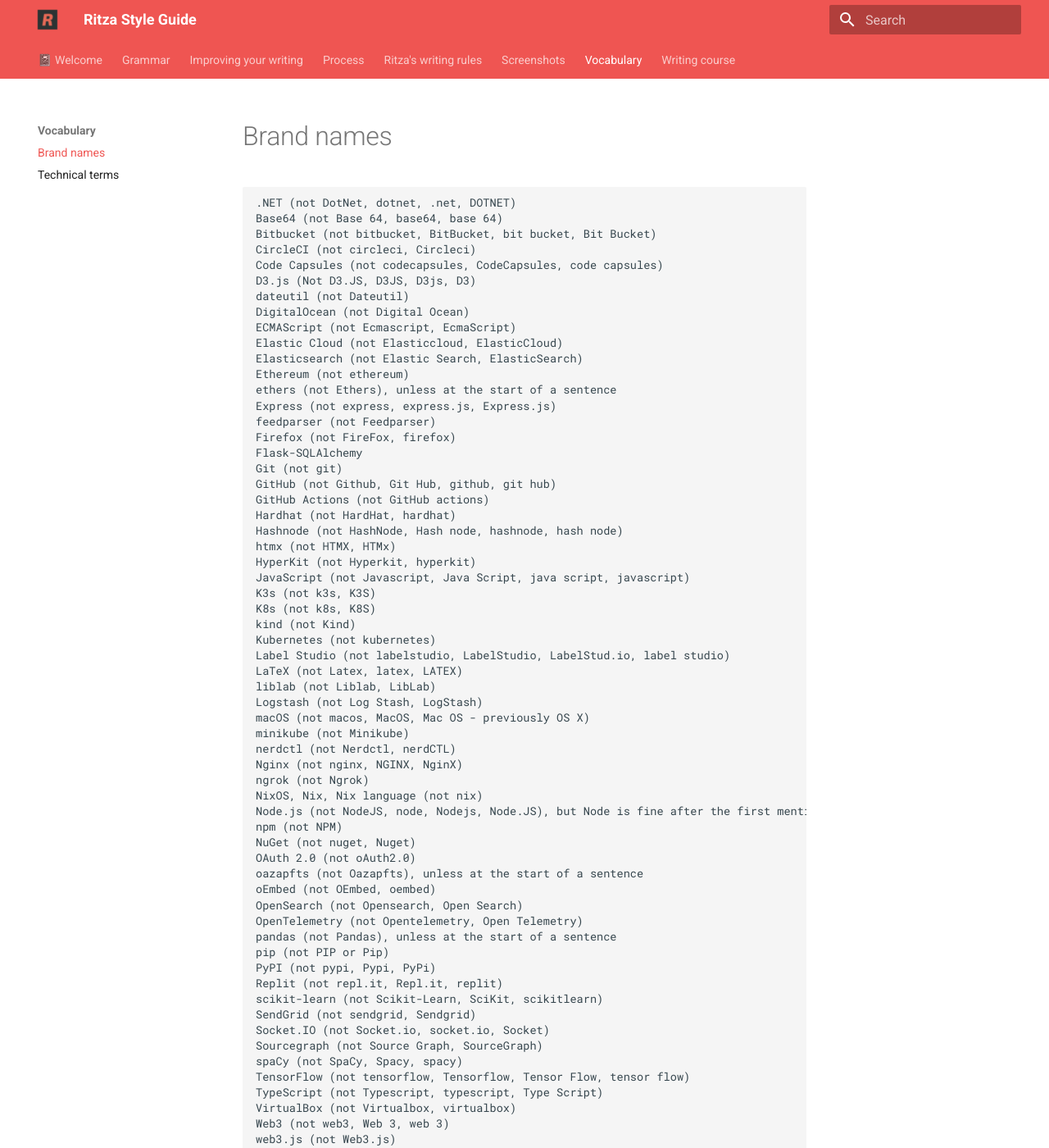
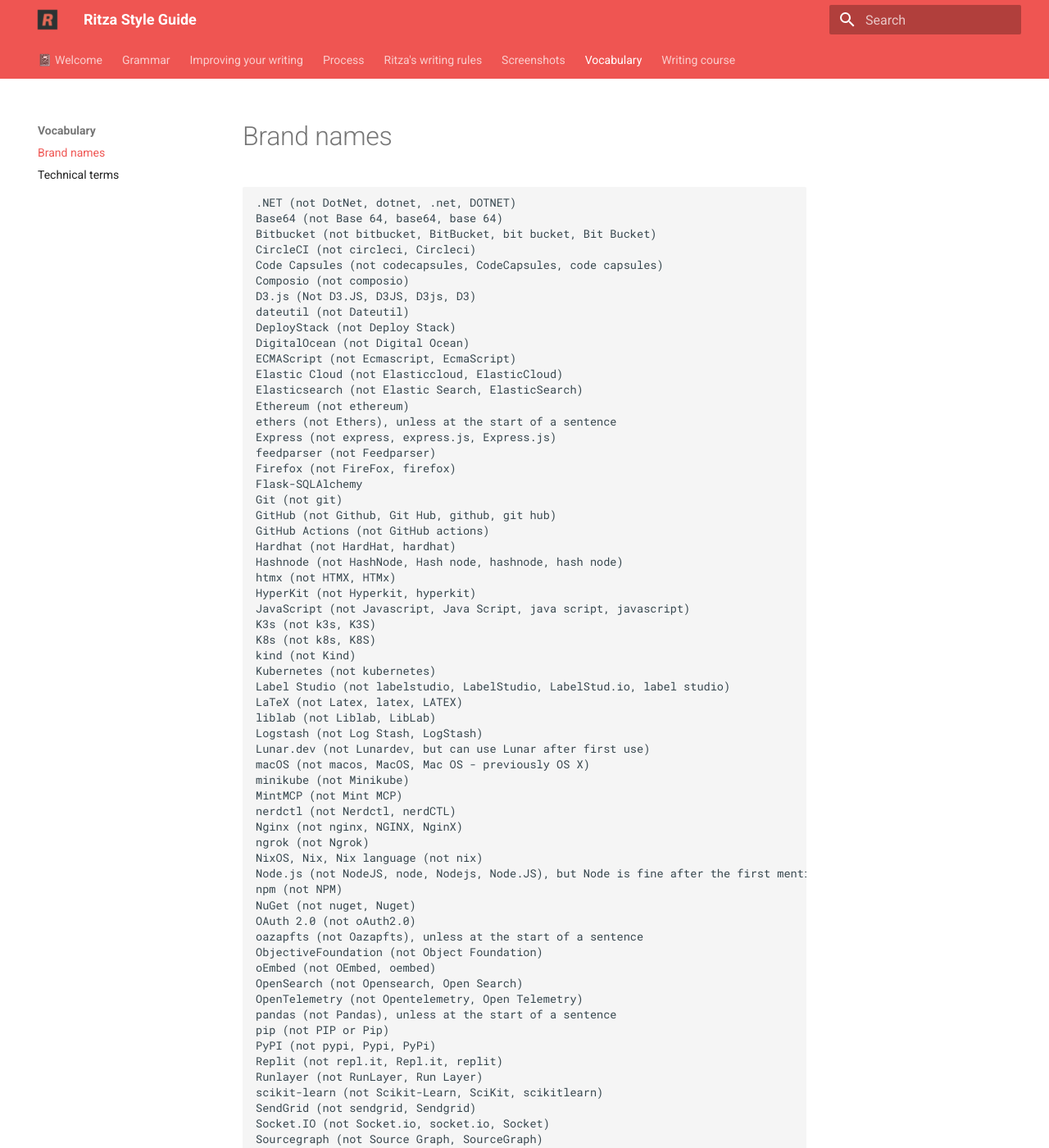
Before and after one commit to ritza-co/styleguide.ritza.co, an MkDocs documentation site: the page built from docs/vocabulary/brandnames.md, in a window 1280 px wide and 1400 px high. Shown: the whole window at 82% size. Built offline with MkDocs 1.6.1 and Material for MkDocs 9.7.7, drawn with Linux system fonts in a browser that asks for light colours; some of the changed text lies outside the part shown.

Commit message:
update brandnames.md

```diff
--- a/docs/vocabulary/brandnames.md
+++ b/docs/vocabulary/brandnames.md
@@ -6,8 +6,10 @@
 Bitbucket (not bitbucket, BitBucket, bit bucket, Bit Bucket)
 CircleCI (not circleci, Circleci)
 Code Capsules (not codecapsules, CodeCapsules, code capsules)
+Composio (not composio)
 D3.js (Not D3.JS, D3JS, D3js, D3)
 dateutil (not Dateutil)
+DeployStack (not Deploy Stack)
 DigitalOcean (not Digital Ocean)
 ECMAScript (not Ecmascript, EcmaScript)
 Elastic Cloud (not Elasticcloud, ElasticCloud)
@@ -34,8 +36,10 @@
 LaTeX (not Latex, latex, LATEX)
 liblab (not Liblab, LibLab)
 Logstash (not Log Stash, LogStash)
+Lunar.dev (not Lunardev, but can use Lunar after first use)
 macOS (not macos, MacOS, Mac OS - previously OS X)
 minikube (not Minikube)
+MintMCP (not Mint MCP)
 nerdctl (not Nerdctl, nerdCTL)
 Nginx (not nginx, NGINX, NginX)
 ngrok (not Ngrok)
@@ -45,6 +49,7 @@
 NuGet (not nuget, Nuget)
 OAuth 2.0 (not oAuth2.0)
 oazapfts (not Oazapfts), unless at the start of a sentence
+ObjectiveFoundation (not Object Foundation)
 oEmbed (not OEmbed, oembed)
 OpenSearch (not Opensearch, Open Search)
 OpenTelemetry (not Opentelemetry, Open Telemetry)
@@ -52,12 +57,14 @@
 pip (not PIP or Pip)
 PyPI (not pypi, Pypi, PyPi)
 Replit (not repl.it, Repl.it, replit)
+Runlayer (not RunLayer, Run Layer)
 scikit-learn (not Scikit-Learn, SciKit, scikitlearn)
 SendGrid (not sendgrid, Sendgrid)
 Socket.IO (not Socket.io, socket.io, Socket)
 Sourcegraph (not Source Graph, SourceGraph)
 spaCy (not SpaCy, Spacy, spacy)
 TensorFlow (not tensorflow, Tensorflow, Tensor Flow, tensor flow)
+TrueFoundry (not Truefoundry, True Foundry)
 TypeScript (not Typescript, typescript, Type Script)
 VirtualBox (not Virtualbox, virtualbox)
 Web3 (not web3, Web 3, web 3)
```
